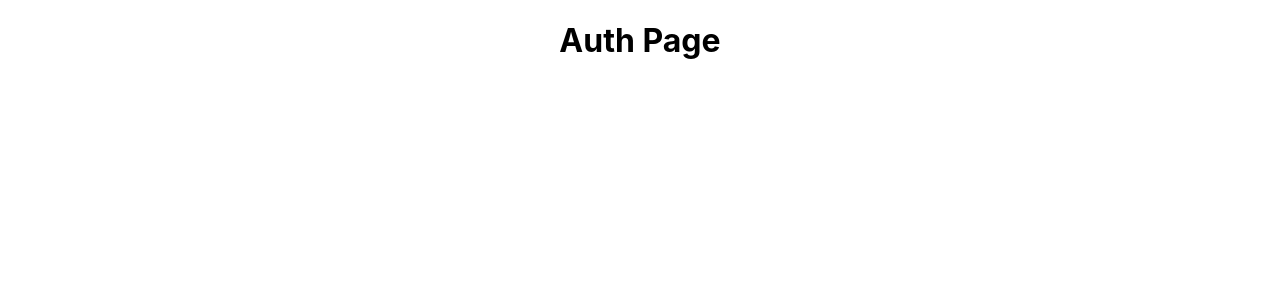
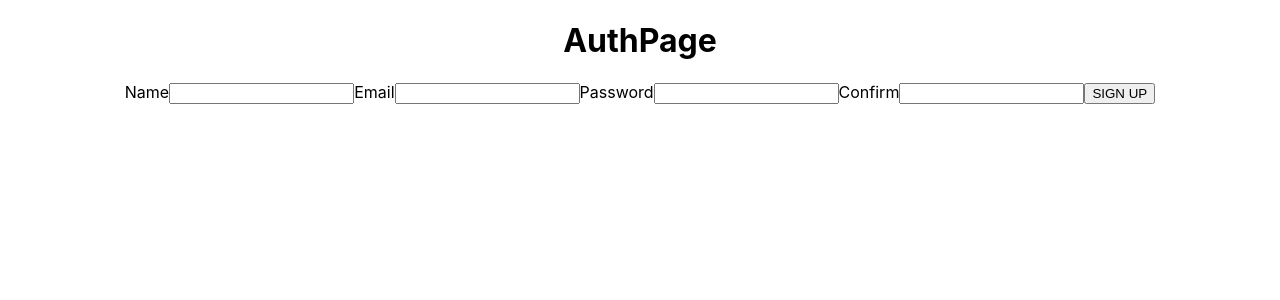
Before and after one commit to g0livax27/Follow-App, a React (Create React App) app: page /orders in a window 1280 px wide. Shown: the top 300 px of the page. Built offline with nearby package versions, Linux system fonts and the light colour scheme.

Commit message:
week 19 d02 finish

```diff
--- a/src/components/SignUpForm/SignUpForm.jsx
+++ b/src/components/SignUpForm/SignUpForm.jsx
@@ -1,10 +1,43 @@
 import { Component } from 'react';
 
 export default class SignUpForm extends Component {
+    state = {
+        name: '',
+        email: '',
+        password: '',
+        confirm: '',
+        error: ''
+    }
 
-    render(){
-        return(<div>
-            Sign Up Form Was Here!!!
-        </div>)
+    handleChange = (evt) => {
+        this.setState({...this.state, [evt.target.name]: evt.target.value, error: '' })
     }
+
+    handleSubmit = (evt) => {
+        evt.preventDefault();
+        alert(JSON.stringify(this.state))
+    }
+
+
+    render() {
+        const disable = this.state.password !== this.state.confirm;
+        return (
+          <div>
+            <div className="form-container">
+              <form autoComplete="off" onSubmit={this.handleSubmit}>
+                <label>Name</label>
+                <input type="text" name="name" value={this.state.name} onChange={this.handleChange} required />
+                <label>Email</label>
+                <input type="email" name="email" value={this.state.email} onChange={this.handleChange} required />
+                <label>Password</label>
+                <input type="password" name="password" value={this.state.password} onChange={this.handleChange} required />
+                <label>Confirm</label>
+                <input type="password" name="confirm" value={this.state.confirm} onChange={this.handleChange} required />
+                <button type="submit" disabled={disable}>SIGN UP</button>
+              </form>
+            </div>
+            <p className="error-message">&nbsp;{this.state.error}</p>
+          </div>
+        );
+      }
 }
--- a/src/pages/AuthPage/AuthPage.js
+++ b/src/pages/AuthPage/AuthPage.js
@@ -1,3 +1,9 @@
+import SignUpForm from "../../components/SignUpForm/SignUpForm"
+
+
 export default function AuthPage(props){
- return (<h1>Auth Page</h1>)
+ return (<main>
+     <h1>AuthPage</h1>
+     <SignUpForm/>
+ </main>)
 }
```
